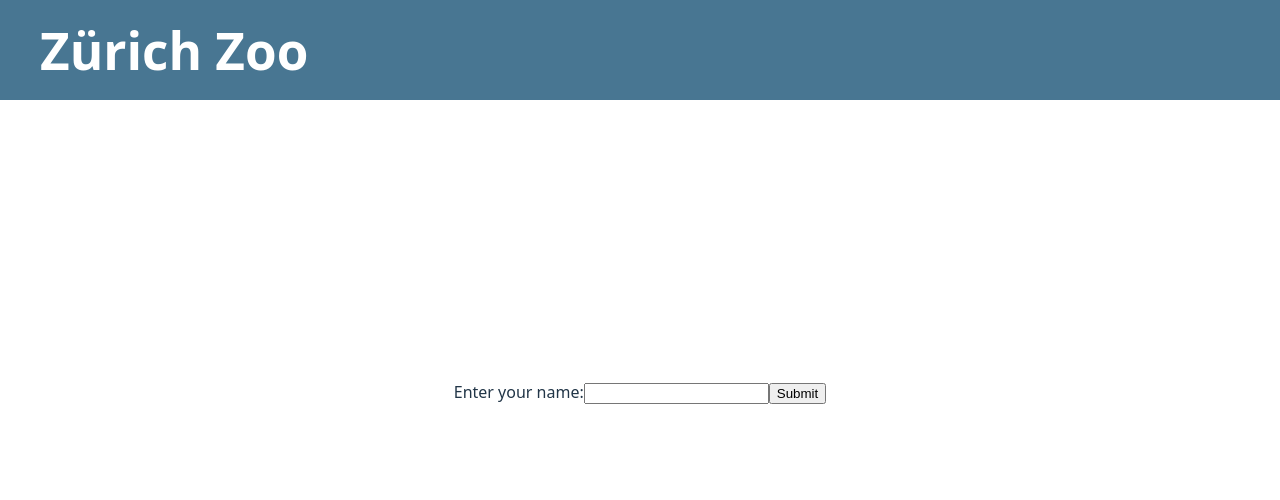
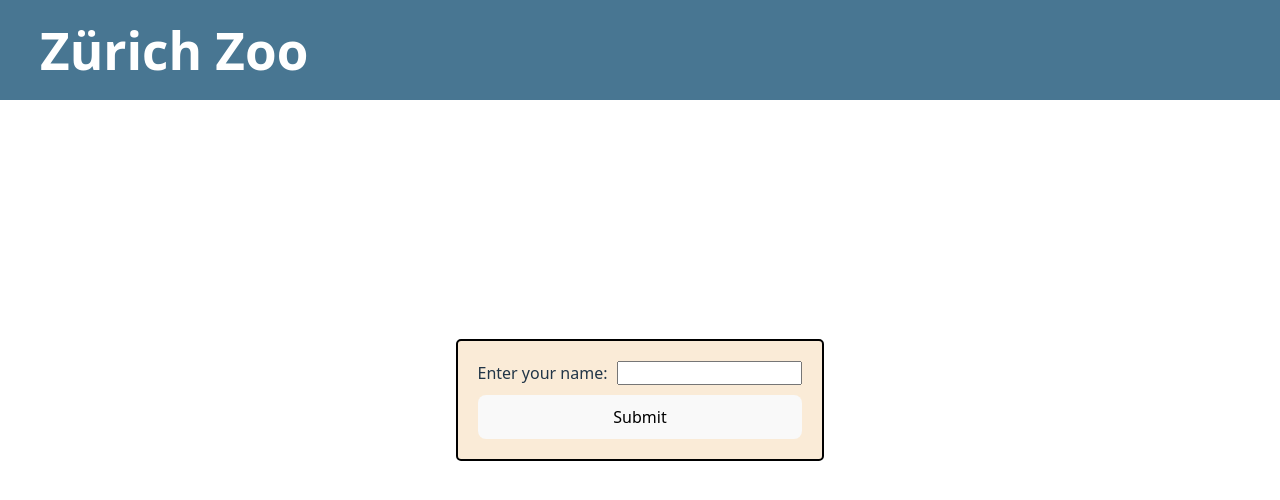
Before and after one commit to Kleif298/zuerich-zoo, a React (Vite) app: page / in a window 1280 px wide. Shown: the top 500 px of the page. Built offline with nearby package versions, Linux system fonts and the light colour scheme.

Commit message:
Advanced Form

```diff
--- a/src/components/form/Form.css
+++ b/src/components/form/Form.css
@@ -1,6 +1,25 @@
-p {
+label {
+    display: flex;
+    flex-flow: row nowrap;
+    gap: 10px;
+}
+
+form {
     width: fit-content;
     height: fit-content;
+    background-color: antiquewhite  ;
+    border: 2px solid #000;
+    border-radius: 5px;
+    padding: 20px;
+    display: flex;
+    flex-direction: column;
+    gap: 10px;
+}
+
+p {
+    width: auto;
+    height: fit-content;
+    background-color: white;
     border: 2px solid #000;
     padding: 10px;
     border-radius: 5px;
--- a/src/components/form/Form.tsx
+++ b/src/components/form/Form.tsx
@@ -1,4 +1,5 @@
 import { useState } from "react"
+import "./Form.css"
 
 export default function Form() {
   const [name, setName] = useState("")
@@ -19,9 +20,8 @@ export default function Form() {
         />
       </label>
 
-      <input type="submit" />
-
-      <p>{name}</p>
+      <button type="submit">Submit</button>
+      {name ? <p>Hello, {name}</p> : null}
     </form>
   )
 }
```
